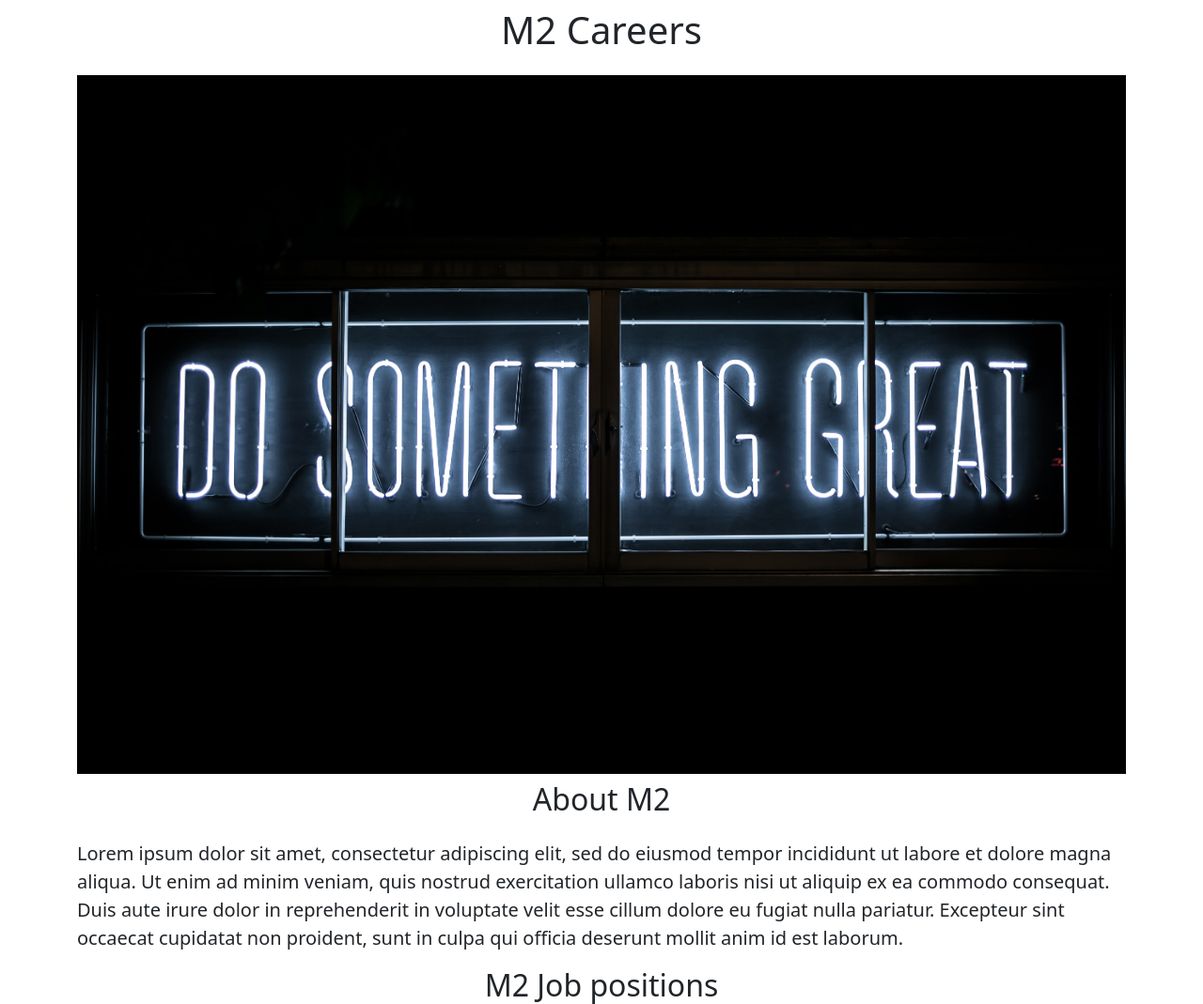
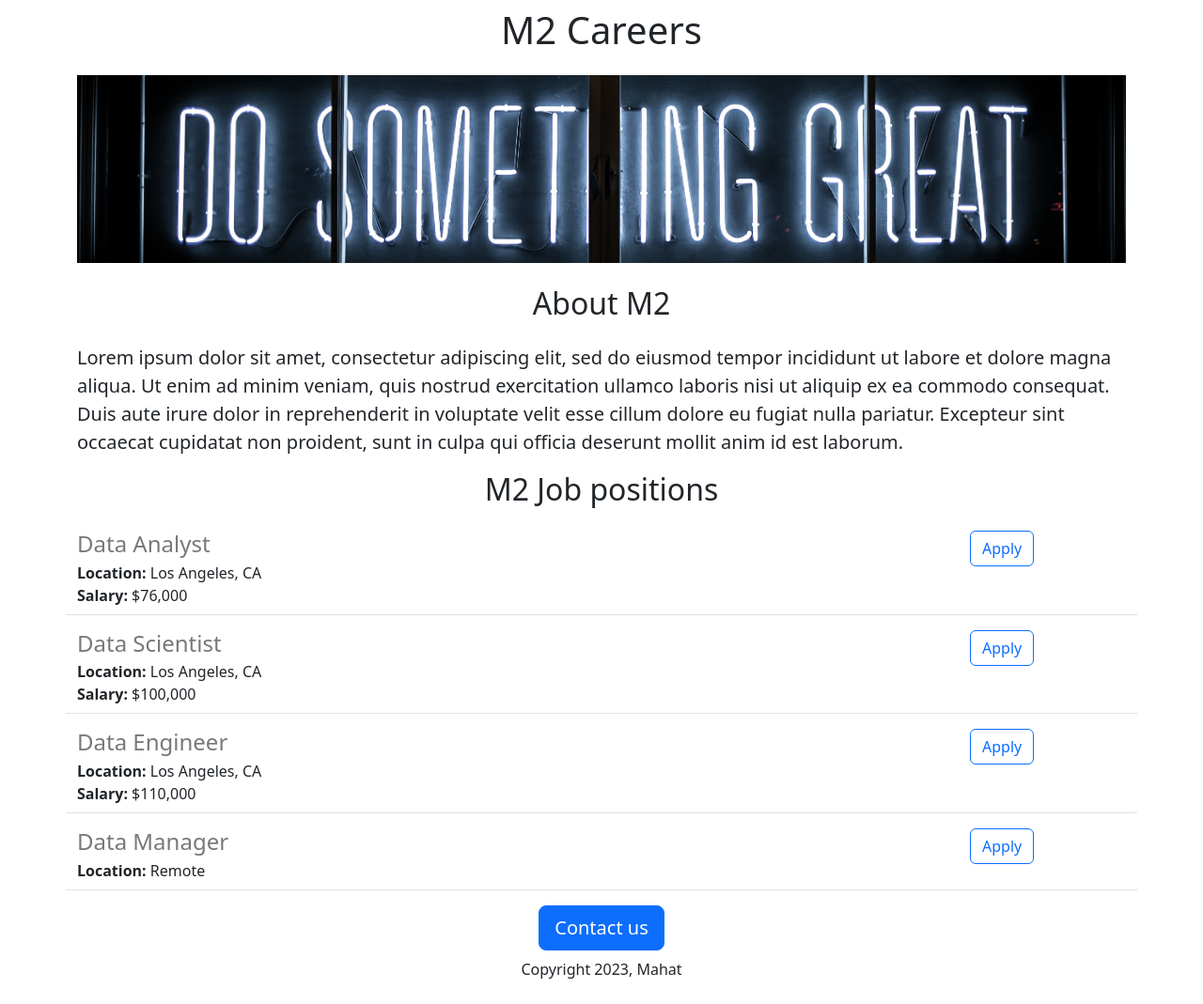
Before and after one commit to mahatsandeep/mahat-careers-website, a Flask app: page / in a window 1280 px wide. Shown: the top 1069 px of the page at 94% size. After the commit the page ends 1042 px from the top, so only its background shows below. Run offline with Flask 3, Linux system fonts and the light colour scheme.

Commit message:
change the size of the banner

```diff
--- a/templates/index.html
+++ b/templates/index.html
@@ -6,7 +6,15 @@
     <meta name="viewport" content="width=device-width, initial-scale=1">
 
     <link href="https://cdn.jsdelivr.net/npm/bootstrap@5.2.0/dist/css/bootstrap.min.css" rel="stylesheet" integrity="sha384-gH2yIJqKdNHPEq0n4Mqa/HGKIhSkIHeL5AyhkYV8i59U5AR6csBvApHHNl/vI1Bx" crossorigin="anonymous">
+   <style>
+     #banner {
+          height: 200px;
+          width: 100%;
+          object-fit: cover;
+          margin-bottom: 16px;
 
+     }
+   </style>
   </head>
   <body>
     <div class ="container">
```
